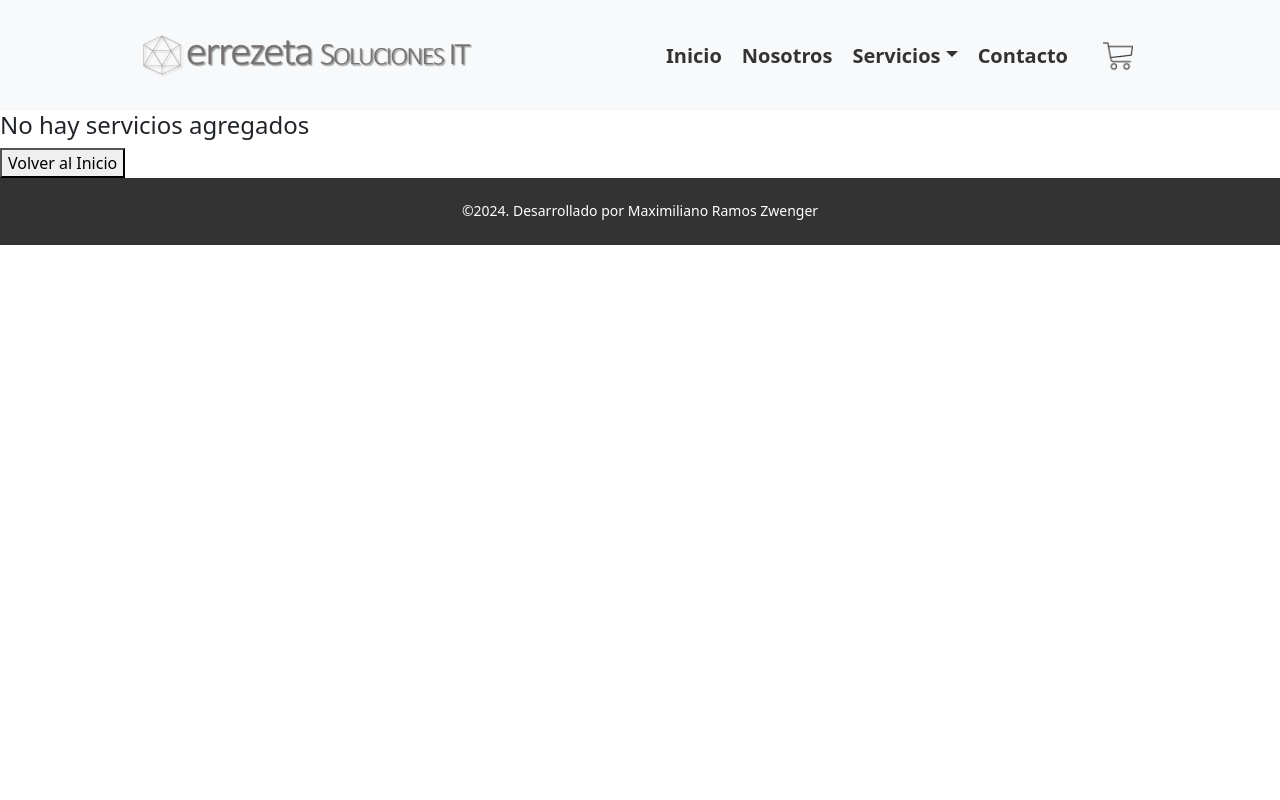
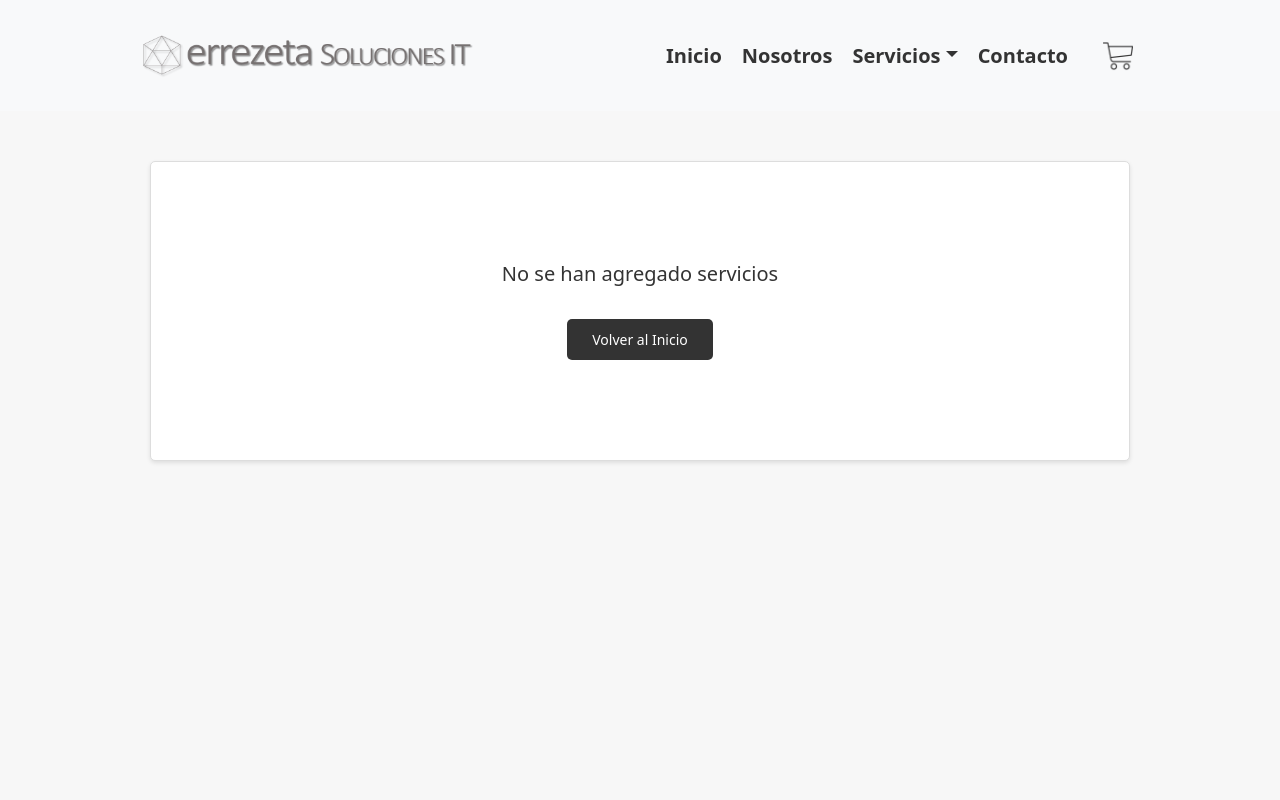
Before and after one commit to mramoszwenger/-ReactJS-entregaFinal-MaximilianoRamosZwenger, a React (Vite) app: page /carrito in a window 1280 px wide. Shown: the top 800 px of the page. Built offline with nearby package versions, Linux system fonts and the light colour scheme.

Commit message:
entregaFinal-MRZ-v3.3.1

```diff
--- a/src/components/Cart/Cart.css
+++ b/src/components/Cart/Cart.css
@@ -1,6 +1,36 @@
+.cart__emptyContainer {
+    text-align: center;
+    background-color: #ffffff;
+    padding: 100px 0 100px 0;
+    margin: 25px 150px 50px 150px;
+    border: 1px solid #ddd;
+    border-radius: 5px;
+    box-shadow: 0 2px 4px rgba(0, 0, 0, 0.1);
+    transition: transform 0.3s ease-in-out;
+}
+
+.cart__emptyTitle {
+    font-size: 20px;
+    color: #333333;
+}
+
+.cart__backButton {
+    font-size: 14px;
+    background-color: #333333;
+    color: #ffffff;
+    border: none;
+    border-radius: 5px;
+    padding: 10px 25px 10px 25px;
+    margin-top: 25px;
+    cursor: pointer;
+}
+
 .cart__itemsContainer {
     display: flex;
+    padding-top: 25px;
     justify-content: space-between;
+    background-color: #f7f7f7;
+    height: 100vh;
 }
 
 .cart__items {
@@ -8,35 +38,36 @@
 }
 
 .cart__summaryContainer {
-    width: 40%;
+    width: 30%;
+    height: 30%;
     text-align: left;
     justify-content: space-between;
     background-color: #ffffff;
     padding: 16px;
-    margin: 15px;
+    margin: 15px 150px 15px 15px;
     border: 1px solid #ddd;
     border-radius: 5px;
     box-shadow: 0 2px 4px rgba(0, 0, 0, 0.1);
     transition: transform 0.3s ease-in-out;
 }
 
+.cart__summaryTitle {
+    font-size: 20px;
+}
+
 .cart__summaryTotal {
     font-size: 16px;
-    font-weight: bold;
-    color: #e44d26;
     margin-top: 25px;
 }
 
 .cart__summaryButton {
-    background-color: #e44d26;
-    color: #fff;
-    padding: 8px 16px;
+    font-size: 12px;
+    background-color: #ffffff00;
+    color: #333333;
     border: none;
-    border-radius: 4px;
     cursor: pointer;
-    transition: background-color 0.3s ease;
 }
 
 .cart__summaryButton:hover {
-    background-color: #c0331c;
+    color: #ff6600;
 }
--- a/src/components/Cart/Cart.jsx
+++ b/src/components/Cart/Cart.jsx
@@ -13,8 +13,10 @@ const Cart = () => {
         <div className="cart__items">
             {cart.length === 0 ? (
                 <>
-                    <h4>No hay servicios agregados</h4>
-                    <Link to={"/"}><button>Volver al Inicio</button></Link>
+                    <div className='cart__emptyContainer'>
+                        <h4 className='cart__emptyTitle'>No se han agregado servicios</h4>
+                        <Link to={"/"}><button className='cart__backButton'>Volver al Inicio</button></Link>
+                    </div>
                 </>
             ) : (
                 <>
@@ -27,8 +29,9 @@ const Cart = () => {
 
         {cart.length > 0 && (
             <div className="cart__summaryContainer">
-                <h3>Resumen Servicios a Contratar</h3>
-                <h4 className='cart__summaryTotal'>Costo estimado: ${totalServices()}</h4>
+                <h3 className='cart__summaryTitle'>Resumen de Servicios a Contratar</h3>
+                <h4 className='cart__summaryTotal'>Costo mensual estimado: ${totalServices()}</h4>
+                <button className='cart__summaryButton'>Solicitar Servicios</button>
                 <button className='cart__summaryButton' onClick={emptyCart}>Vaciar Carrito</button>
             </div>
         )}
--- a/src/components/CartItem/CartItem.css
+++ b/src/components/CartItem/CartItem.css
@@ -3,7 +3,7 @@
     justify-content: space-between;
     background-color: #ffffff;
     padding: 16px;
-    margin: 15px;
+    margin: 15px 15px 15px 150px;
     border: 1px solid #ddd;
     border-radius: 5px;
     box-shadow: 0 2px 4px rgba(0, 0, 0, 0.1);
@@ -41,7 +41,6 @@
 .cartItem__price {
     font-size: 16px;
     font-weight: bold;
-    color: #e44d26;
     margin-top: 8px;
 }
 
--- a/src/components/CartItem/CartItem.jsx
+++ b/src/components/CartItem/CartItem.jsx
@@ -12,7 +12,7 @@ const CartItem = ({servicio,removeService}) => {
                 <h3 className="cartItem__title">{servicio.servicio.nombre}</h3>
                 <p className="cartItem__quantity">Cantidad: {servicio.cantidad}</p>
                 <p className="cartItem__price">Costo estimado: ${servicio.servicio.precio * servicio.cantidad}</p>
-                <button className="cartItem__button" onClick={() => removeService(servicio.servicio.id)}>
+                <button className="cartItem__cleanButton" onClick={() => removeService(servicio.servicio.id)}>
                     Eliminar servicio
                 </button>
             </div>
```
